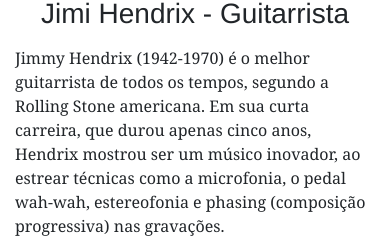
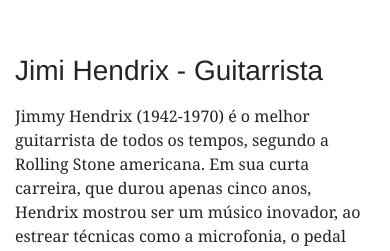
Before and after one commit to bielzinhopecci/SearchSoundOficial, a PHP site: page /rock-inst.php in a window 390 px wide; the page is wider, and only the part inside the window is pictured. Shown: the part 3731-3982 px from the top of that part. Run offline with PHP 8.4, Linux system fonts and the light colour scheme; some libraries are stand-ins or nearby versions.

Commit message:
Add files via upload

```diff
--- a/rock-inst.php
+++ b/rock-inst.php
@@ -16,11 +16,11 @@
 
 <body>
 
-   <!-- <header> -->
-   <?php
-        $pagina='index';
+<header>
+    <?php
+        $pagina='rock-inst';
         include 'includes/menu.php'; ?>
-   <!-- </header> -->
+    </header>
 
 <section class="container">
   <h1 class="text-center pt-5 mt-3 pb-5">Instrumentos do Rock 'n' Roll</h1>
@@ -28,7 +28,7 @@
     <div class="lista-item py-5 col-lg-4 col-md-4 col-sm-12 col-xs-12">
         <input class="trigger-input" id="faq-titulo-1" type="checkbox">
 		      <div class="trigger-wrapper">
-            <img class="icon-instrumentos pb-1" src="dist/img/icones-rock/guitar.png" alt="Guitarra">
+            <img class="icon-instrumentos pb-1" src="dist/img/icones-rock/guitar.png" alt="Guitarra Instrumento">
             <h2 class="text-center mt-2 pb-4">Guitarra</h2>
           <label for="faq-titulo-1">
             <h6 class="faq-titulo">Descrição</h6>
@@ -40,7 +40,7 @@
     <div class="lista-item border-middle py-5 col-lg-4 col-md-4 col-sm-12 col-xs-12">
       <input class="trigger-input" id="faq-titulo-2" type="checkbox">
 		    <div class="trigger-wrapper">
-          <img class="icon-instrumentos" src="dist/img/icones-rock/drums.png" alt="Bateria">
+          <img class="icon-instrumentos" src="dist/img/icones-rock/drums.png" alt="Bateria Instrumento">
           <h2 class="text-center">Bateria</h2>
         <label for="faq-titulo-2">
           <h6 class="faq-titulo">Descrição</h6>
@@ -52,7 +52,7 @@
     <div class="lista-item py-5 col-lg-4 col-md-4 col-sm-12 col-xs-12">
       <input class="trigger-input" id="faq-titulo-3" type="checkbox">
 		    <div class="trigger-wrapper">
-          <img class="icon-instrumentos" src="dist/img/icones-rock/violao.png" alt="Violão">
+          <img class="icon-instrumentos" src="dist/img/icones-rock/violao.png" alt="Violão Instrumento">
           <h2 class="text-center">Violão</h2>
         <label for="faq-titulo-3">
           <h5 class="faq-titulo">Descrição</h5>
@@ -66,7 +66,7 @@
     <div class="lista-item py-5 col-lg-4 col-md-4 col-sm-12 col-xs-12">
         <input class="trigger-input" id="faq-titulo-4" type="checkbox">
 		      <div class="trigger-wrapper">
-            <img class="icon-instrumentos pb-1" src="dist/img/icones-rock/piano.png" alt="Piano">
+            <img class="icon-instrumentos pb-1" src="dist/img/icones-rock/piano.png" alt="Piano Instrumento">
             <h2 class="text-center mt-2 pb-4">Piano</h2>
           <label for="faq-titulo-4">
             <h6 class="faq-titulo">Descrição</h6>
@@ -78,7 +78,7 @@
     <div class="lista-item border-middle py-5 col-lg-4 col-md-4 col-sm-12 col-xs-12">
       <input class="trigger-input" id="faq-titulo-5" type="checkbox">
 		    <div class="trigger-wrapper">
-          <img class="icon-instrumentos" src="dist/img/icones-rock/bass.png" alt="Baixo">
+          <img class="icon-instrumentos" src="dist/img/icones-rock/bass.png" alt="Baixo Instrumento">
           <h2 class="text-center">Baixo</h2>
         <label for="faq-titulo-5">
           <h6 class="faq-titulo">Descrição</h6>
@@ -90,7 +90,7 @@
     <div class="lista-item py-5 col-lg-4 col-md-4 col-sm-12 col-xs-12">
       <input class="trigger-input" id="faq-titulo-6" type="checkbox">
 		    <div class="trigger-wrapper">
-          <img class="icon-instrumentos" src="dist/img/icones-rock/teclado.png" alt="Teclado">
+          <img class="icon-instrumentos" src="dist/img/icones-rock/teclado.png" alt="Teclado Instrumento">
           <h2 class="text-center">Teclado</h2>
         <label for="faq-titulo-6">
           <h5 class="faq-titulo">Descrição</h5>
@@ -106,49 +106,51 @@
       <h1 class="text-center pt-3">LENDAS DO ROCK</h1>
       <span class="text-center h6 d-block">CONHEÇA OS MELHORES MÚSICOS DE TODOS OS TEMPOS </span>
 
-    <div class="col-md-12">
-      <img class="img-metallica" src="dist/img/4.png" alt="foto">
+  <div class="row pt-5 mt-5">
+    <div class="col-md-5">
+    <iframe width="420" height="280" src="https://www.youtube.com/embed/wDvlErh5zcc" frameborder="0" allow="autoplay; encrypted-media" allowfullscreen></iframe>
     </div>
-
-  <div class="row pt-3">
-      <div class="col-md-12">
-        <h3 class="pb-2 text-center">Jimi Hendrix - Guitarrista</h3>
+      <div class="col-md-7">
+        <h3 class="pb-2 mt-5 text-left">Jimi Hendrix - Guitarrista</h3>
         <p>Jimmy Hendrix (1942-1970) é o melhor guitarrista de todos os tempos, segundo a Rolling Stone americana.
            Em sua curta carreira, que durou apenas cinco anos, Hendrix mostrou ser um músico inovador,
            ao estrear técnicas como a microfonia, o pedal wah-wah,  estereofonia e phasing (composição progressiva) nas gravações.
         </p>
-        <iframe class="align-video video" width="700" height="400" src="https://www.youtube.com/embed/wDvlErh5zcc" frameborder="0" allow="autoplay; encrypted-media" allowfullscreen></iframe>
       </div>
   </div>
 
-  <div class="row pt-5">
-        <div class="col-md-12">
-          <h3 class="pb-2 text-center">John Bonham - Baterista</h3>
+  <div class="row pt-5 mt-5">
+        <div class="col-md-7">
+          <h3 class="pb-2 mt-5 text-left">John Bonham - Baterista</h3>
           <p>Bonzo foi o mais influente, o mais criativo e um dos mais pesados bateristas de todos os tempos.
             Por isso, mesmo que não esteja mais entre nós, será sempre o maior baterista de todos os tempos,
             a começar pela levada da primeira música do primeiro disco do Led Zeppelin, Good Times, Bad Times.
             Ali John Bonzo Bonham já mostra que é o maior e a banda nunca pode continuar após sua morte – RIP.
           </p>
-          <iframe class="align-video video" width="700" height="400" src="https://www.youtube.com/embed/RlNhD0oS5pk" frameborder="0" allow="autoplay; encrypted-media" allowfullscreen></iframe>
+          </div>
+        <div class="col-md-5">
+          <iframe width="420" height="280" src="https://www.youtube.com/embed/RlNhD0oS5pk" frameborder="0" allow="autoplay; encrypted-media" allowfullscreen></iframe>
         </div>
-  </div>
 
-  <div class="row pt-5">
-      <div class="col-md-12">
-        <h3 class="pb-2 text-center">Jerry Lee Lewis - Pioneiro</h3>
+  <div class="row pt-5 mt-5">
+    <div class="col-md-5">
+    <iframe class="ml-3" width="420" height="280" src="https://www.youtube.com/embed/4bB5xL577r4" frameborder="0" allow="autoplay; encrypted-media" allowfullscreen></iframe>
+    </div>
+      <div class="col-md-7">
+        <h3 class="pb-2 mt-5 text-left">Jerry Lee Lewis - Pioneiro</h3>
         <p>Jerry Lee Lewis um dos pioneiros e maiores estrelas do rock dos anos 50, mestre do piano com o apelido de "The Killer",
           Jerry surgiu cantando música gospel nas igrejas pentecostais do sul dos Estados Unidos, mas desde cedo mostrou talento nato
           para os teclados que mostrou em seu mix de rhythm and blues, boogie-woogie, gospel e country, brilhando no surgimento do estilo
           com Elvis Presley, Roy Orbison, Carl Perkins e Johnny Cash como um dos atros da mítica gravadora Sun Records.
         </p>
-        <iframe class="align-video video" width="700" height="400" src="https://www.youtube.com/embed/4bB5xL577r4" frameborder="0" allow="autoplay; encrypted-media" allowfullscreen></iframe>
       </div>
   </div>
+
 </section>
 
-       <!-- <footer> -->
+        <footer>
        <?php include 'includes/footer.php'; ?>
-       <!-- </footer> -->
+        </footer>
 
       <?php include 'includes/script.php'; ?>
 </body>
```
Also changed, not shown: rock.php (+8 -8 lines).
